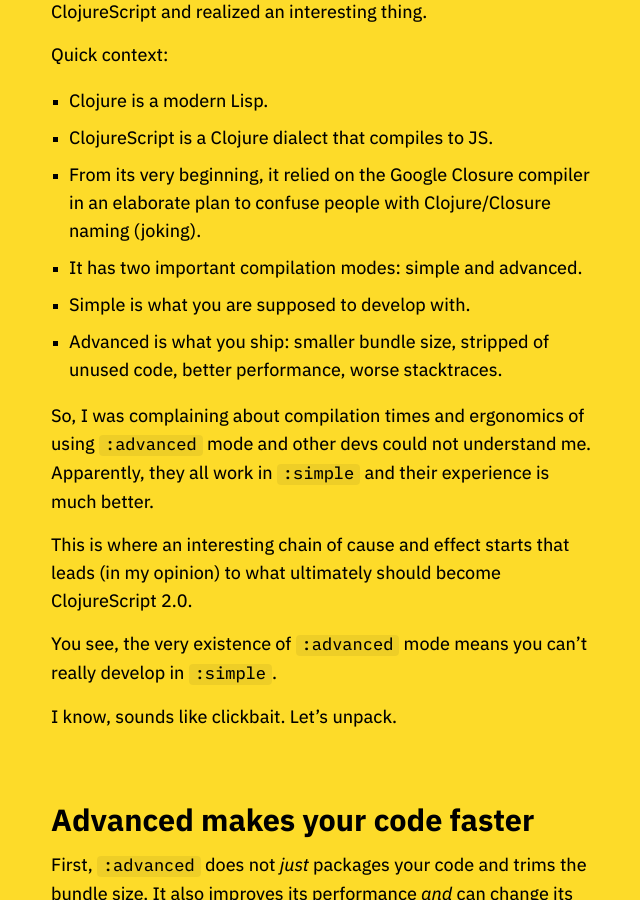
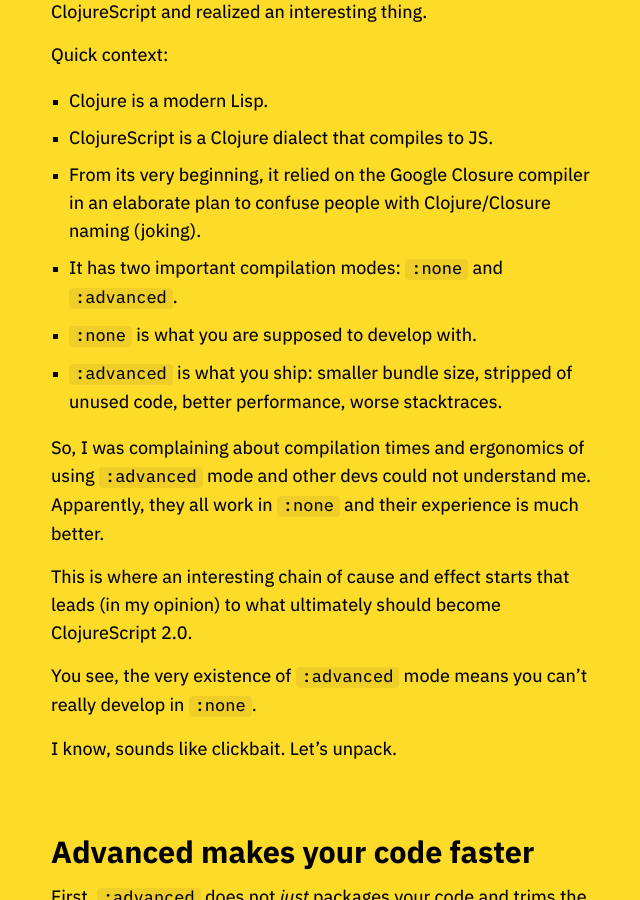
Before and after one commit to tonsky/tonsky.github.io, a Jekyll site: the page built from _posts/2023-06-26-clojurescript-2.md, in a window 1280 px wide and 900 px high, scrolled down 360 px. Shown: the whole window, without its empty margins (318-958 px from the left). Built offline with Jekyll 4.4.1, drawn with Linux system fonts in a browser that asks for light colours; some of the changed text lies outside the part shown.

Commit message:
simple -> none

```diff
--- a/_posts/2023-06-26-clojurescript-2.md
+++ b/_posts/2023-06-26-clojurescript-2.md
@@ -12,15 +12,15 @@
 - Clojure is a modern Lisp.
 - ClojureScript is a Clojure dialect that compiles to JS.
 - From its very beginning, it relied on the Google Closure compiler in an elaborate plan to confuse people with Clojure/Closure naming (joking).
-- It has two important compilation modes: simple and advanced.
-- Simple is what you are supposed to develop with.
-- Advanced is what you ship: smaller bundle size, stripped of unused code, better performance, worse stacktraces.
+- It has two important compilation modes: `:none` and `:advanced`.
+- `:none` is what you are supposed to develop with.
+- `:advanced` is what you ship: smaller bundle size, stripped of unused code, better performance, worse stacktraces.
 
-So, I was complaining about compilation times and ergonomics of using `:advanced` mode and other devs could not understand me. Apparently, they all work in `:simple` and their experience is much better.
+So, I was complaining about compilation times and ergonomics of using `:advanced` mode and other devs could not understand me. Apparently, they all work in `:none` and their experience is much better.
 
 This is where an interesting chain of cause and effect starts that leads (in my opinion) to what ultimately should become ClojureScript 2.0.
 
-You see, the very existence of `:advanced` mode means you can’t really develop in `:simple`.
+You see, the very existence of `:advanced` mode means you can’t really develop in `:none`.
 
 I know, sounds like clickbait. Let’s unpack.
 
@@ -78,11 +78,11 @@
 
 Is there really a difference between, say, a 500k bundle and a 1M bundle? A practical one? One that users will definitely notice in a meaningful way?
 
-# Why not just always use simple mode?
+# Why not just always use `:none` mode?
 
 It might seem that having more options is always better. Hey, do you want small bundle sizes and good perf? We got you covered. Great dev experience? We’ve got you too!
 
-And that is partially true. For app developers, at least. I think some people just ship `:simple` mode and it works for them. Why wouldn’t it?
+And that is partially true. For app developers, at least. I think some people just ship `:none` mode and it works for them. Why wouldn’t it?
 
 For library authors, it’s worse. Because `:advanced` mode exists, just the fact of its existence, means we have to take it into account. We don’t really get to choose. People use it → we have to support it. In some sense having more options made life harder for us.
 
```
